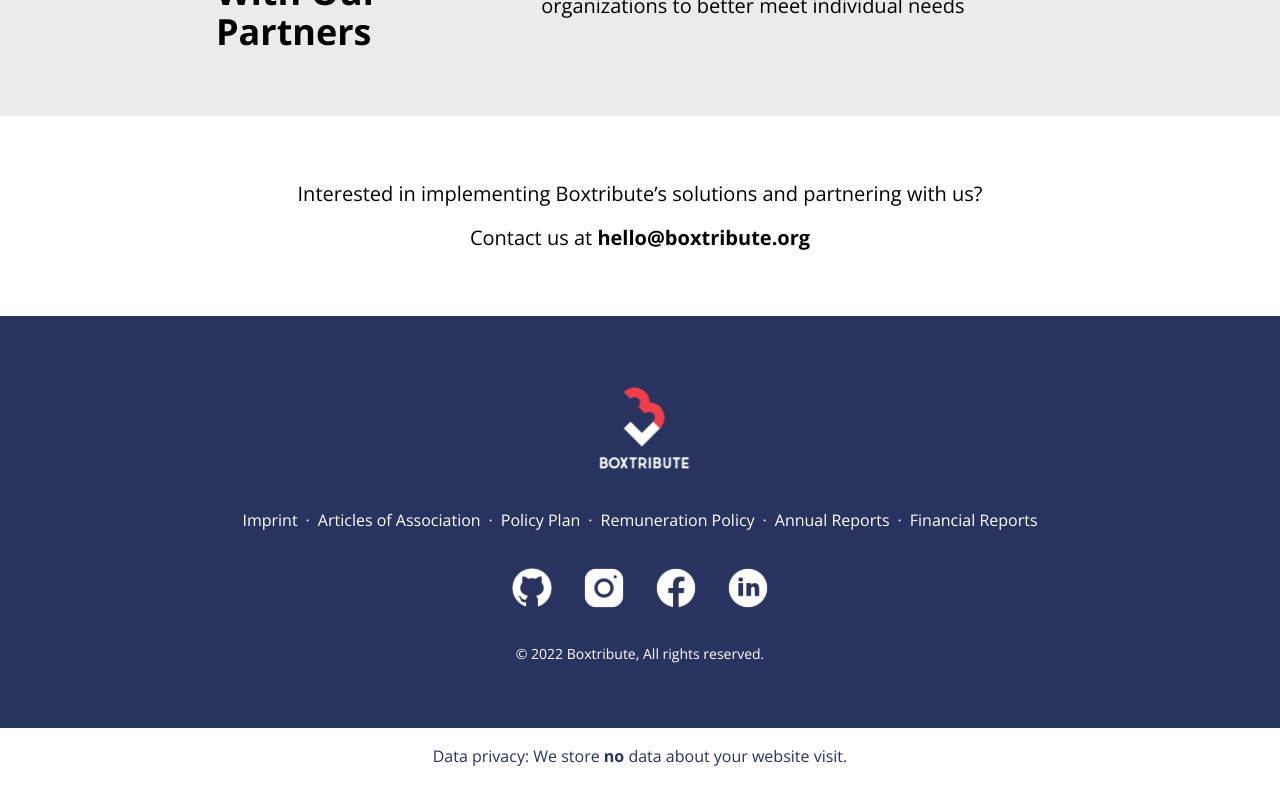
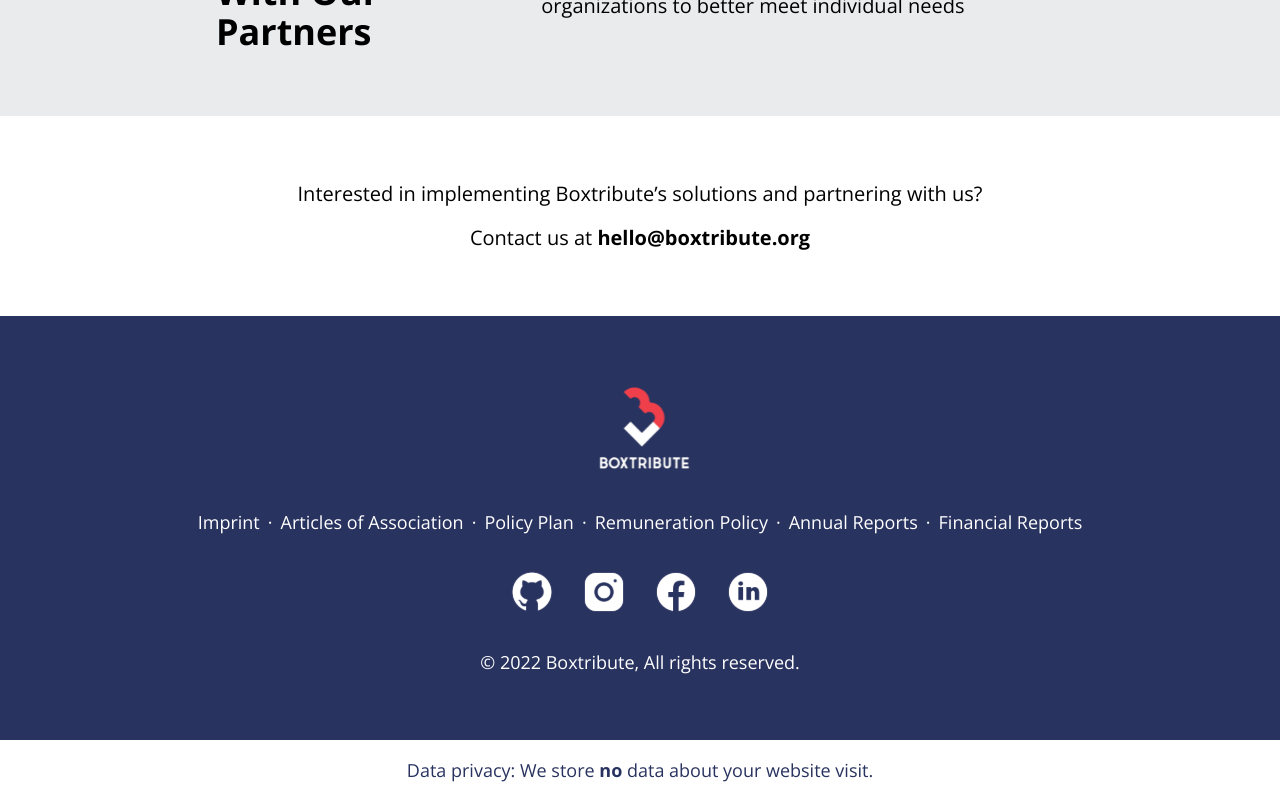
Before and after one commit to boxwise/boxtribute-landing-nextjs, a Next.js app: page /partners in a window 1280 px wide. Shown: the part 1120-1920 px from the top of the page. Built offline with nearby package versions, Linux system fonts and the light colour scheme; a web font is replaced by a local one.

Commit message:
fix text styling on index and our impact

```diff
--- a/components/Avatar.tsx
+++ b/components/Avatar.tsx
@@ -5,7 +5,7 @@ const Avatar = ({ name, picture }: IAuthor) => {
   return (
     <div className="flex items-center gap-2">
       <Image src={picture} width="48px" height="48px" className="rounded-full mr-4" alt={name} />
-      <div className="text-xl font-bold">{name}</div>
+      <h5>{name}</h5>
     </div>
   );
 };
--- a/components/CTAButton.tsx
+++ b/components/CTAButton.tsx
@@ -6,11 +6,15 @@ type Props = {
   noMdBreak: boolean;
 };
 
-const CTAButton = ({ ctaLink, ctaButton, noMdBreak}: Props) => {
+const CTAButton = ({ ctaLink, ctaButton, noMdBreak }: Props) => {
   return (
     <Link href={ctaLink}>
       {/* move styling in variables to also put CTA button in navbar */}
-      <button className={`bg-red px-4 py-1 text-white text-xl rounded-md ${!noMdBreak ? "md:px-8 md:py-2 md:text-2xl md:rounded-lg":""}`}>
+      <button
+        className={`bg-red px-4 py-1 text-white text-xl rounded-md ${
+          !noMdBreak ? "md:px-8 md:py-2 md:text-2xl md:rounded-lg lg:text-3xl" : ""
+        }`}
+      >
         {ctaButton}
       </button>
     </Link>
--- a/components/Footer.tsx
+++ b/components/Footer.tsx
@@ -63,7 +63,7 @@ export const Footer = ({ footerData }: IProps) => {
     <section>
       <div className="flex flex-col items-center gap-8 bg-navy text-white px-8 py-16">
         <img className="h-24 md:h-42" src={footerStaticData.boxtributeLogo} />
-        <div className="flex flex-wrap justify-center gap-x-2 text-sm md:text-base">
+        <div className="flex flex-wrap justify-center gap-x-2 sm-text">
           <Link href="contactus">Imprint</Link>
           <div>&middot;</div>
           <Link href={footerData.articles_of_association} passHref>
@@ -97,9 +97,9 @@ export const Footer = ({ footerData }: IProps) => {
             </Link>
           ))}
         </div>
-        <p className="text-xs md:text-sm">{footerStaticData.boxtributeTrademark}</p>
+        <p className="xs-text">{footerStaticData.boxtributeTrademark}</p>
       </div>
-      <p className="text-center text-sm md:text-base text-navy p-4">
+      <p className="text-center sm-text text-navy p-4">
         Data privacy: We store <b>no</b> data about your website visit.
       </p>
     </section>
--- a/components/TextBlock.tsx
+++ b/components/TextBlock.tsx
@@ -10,21 +10,37 @@ export interface ITextBlockData {
 }
 
 interface IProps extends ITextBlockData {
+  markdownClassName?: string;
   className?: string;
   allowedTags?: string[];
+  htmlTag?: "h1" | "h2" | "h3" | "h4" | "h5" | "h6" | "p" | "div";
 }
 
-const TextBlock = ({ text, bg_color, color, align, className, allowedTags }: IProps) => {
+const TextBlock = ({
+  text,
+  bg_color,
+  color,
+  align,
+  markdownClassName,
+  allowedTags,
+  htmlTag,
+  className,
+}: IProps) => {
   const sanitizedText = allowedTags?.length
     ? DOMPurify.sanitize(text, { ALLOWED_TAGS: allowedTags })
     : DOMPurify.sanitize(text);
 
+  const _htmlTag = htmlTag ? htmlTag : "div";
+
   return (
-    <div
-      className={`${markdownStyles[className?.length ? className : "markdown"]} ${classNames({
+    <_htmlTag
+      className={`${
+        markdownStyles[markdownClassName?.length ? markdownClassName : "markdown"]
+      } ${classNames({
         [`bg-${bg_color}`]: bg_color,
         [`text-${color}`]: color,
         [`text-${align}`]: align,
+        [`${className}`]: className,
       })}`}
       dangerouslySetInnerHTML={{ __html: sanitizedText }}
     />
--- a/pages/index.tsx
+++ b/pages/index.tsx
@@ -51,7 +51,7 @@ const Index = ({ homeData, allNews, footerData }: Props) => {
     <>
       <HeroSection heroSectionData={homeData} />
       <section className="w-full px-4 md:px-16 max-w-[1200px] mx-auto">
-        <h6 className="my-8 text-center md:my-16">{homeData.short_description}</h6>
+        <div className="my-8 text-center md:my-16 lg-text">{homeData.short_description}</div>
         <FactInNumbersContainer factInNumbers={homeData.facts_in_numbers} />
       </section>
 
--- a/pages/ourimpact.tsx
+++ b/pages/ourimpact.tsx
@@ -35,12 +35,13 @@ export const OurImpact = ({ ourImpactData, footerData }: Props) => {
       <section className="my-8 md:my-12">
         <PageTitle title={ourImpactData.title} />
       </section>
-      <section className="container my-8 md:my-12 mx-auto px-4 md:px-16 md:text-2xl">
+      <section className="container my-8 md:my-12 mx-auto px-4 md:px-16">
         <TextBlock
           text={ourImpactData.section_1.text}
           color={ourImpactData.section_1.color}
           bg_color={ourImpactData.section_1.bg_color}
           align={ourImpactData.section_1.align}
+          className="lg-text"
         />
       </section>
 
@@ -58,6 +59,7 @@ export const OurImpact = ({ ourImpactData, footerData }: Props) => {
             bg_color={ourImpactData.section_2.image_text_50_50.bg_color}
             align={ourImpactData.section_2.image_text_50_50.align}
             allowedTags={["ul", "li", "strong"]}
+            className="lg-text"
           />
         </ImageText5050>
         <div className="bg-navy">
@@ -67,7 +69,8 @@ export const OurImpact = ({ ourImpactData, footerData }: Props) => {
               color="white"
               bg_color={ourImpactData.section_2.text.bg_color}
               align={ourImpactData.section_2.text.align}
-              className="markdownNoMY"
+              markdownClassName="markdownNoMY"
+              className="lg-text"
             />
           </div>
         </div>
@@ -88,6 +91,7 @@ export const OurImpact = ({ ourImpactData, footerData }: Props) => {
             bg_color={ourImpactData.section_3.image_text_50_50.bg_color}
             align={ourImpactData.section_3.image_text_50_50.align}
             allowedTags={["ul", "li", "strong"]}
+            className="lg-text"
           />
         </ImageText5050>
       </section>
--- a/styles/index.css
+++ b/styles/index.css
@@ -22,11 +22,19 @@
   h6 {
     @apply text-lg md:text-2xl lg:text-3xl font-sans;
   }
-  p {
-    @apply font-sans;
+
+
+  .lg-text {
+    @apply text-lg md:text-xl lg:text-2xl font-sans;
   }
   body {
     @apply text-base md:text-lg lg:text-xl font-sans;
+  }
+  .sm-text{
+    @apply text-sm md:text-base lg:text-lg font-sans;
+  }
+  .xs-text{
+    @apply text-sm md:text-base lg:text-lg font-sans;
   }
 }
 
```
